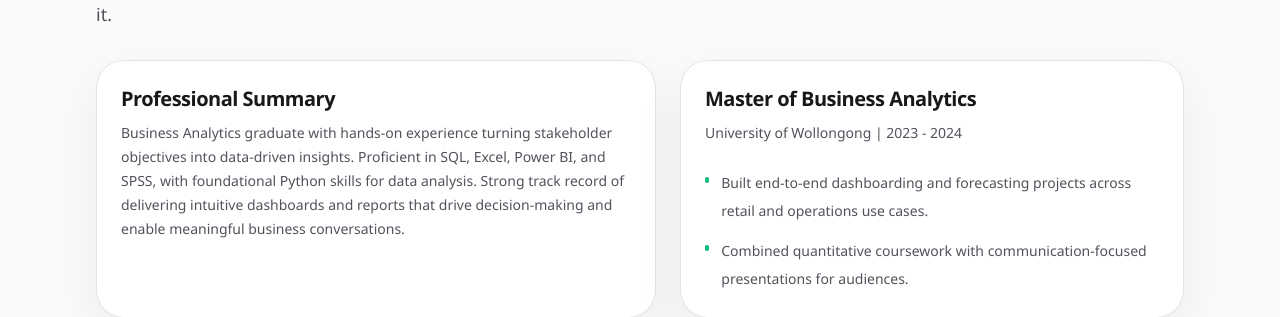
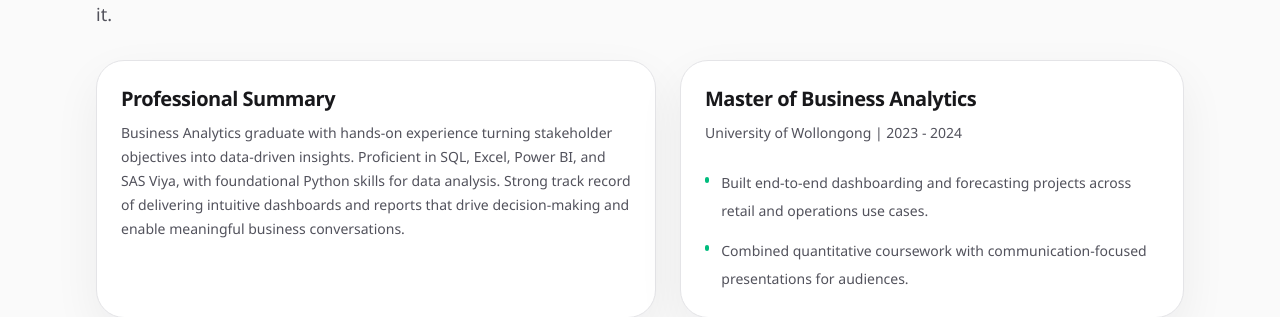
Before and after one commit to joanne-thai/joanne-thai.github.io, a React (Vite) app: page / in a window 1280 px wide. Shown: the part 1044-1361 px from the top of the page. Built offline with nearby package versions, Linux system fonts and the light colour scheme.

Commit message:
Update portfolio summary to reflect proficiency in SAS Viya

```diff
--- a/src/data/portfolio.ts
+++ b/src/data/portfolio.ts
@@ -70,7 +70,7 @@ export const portfolio = {
   },
   about: {
     summary:
-      "Business Analytics graduate with hands-on experience turning stakeholder objectives into data-driven insights. Proficient in SQL, Excel, Power BI, and SPSS, with foundational Python skills for data analysis. Strong track record of delivering intuitive dashboards and reports that drive decision-making and enable meaningful business conversations.",
+      "Business Analytics graduate with hands-on experience turning stakeholder objectives into data-driven insights. Proficient in SQL, Excel, Power BI, and SAS Viya, with foundational Python skills for data analysis. Strong track record of delivering intuitive dashboards and reports that drive decision-making and enable meaningful business conversations.",
     education: {
       degree: "Master of Business Analytics",
       university: "University of Wollongong",
```
